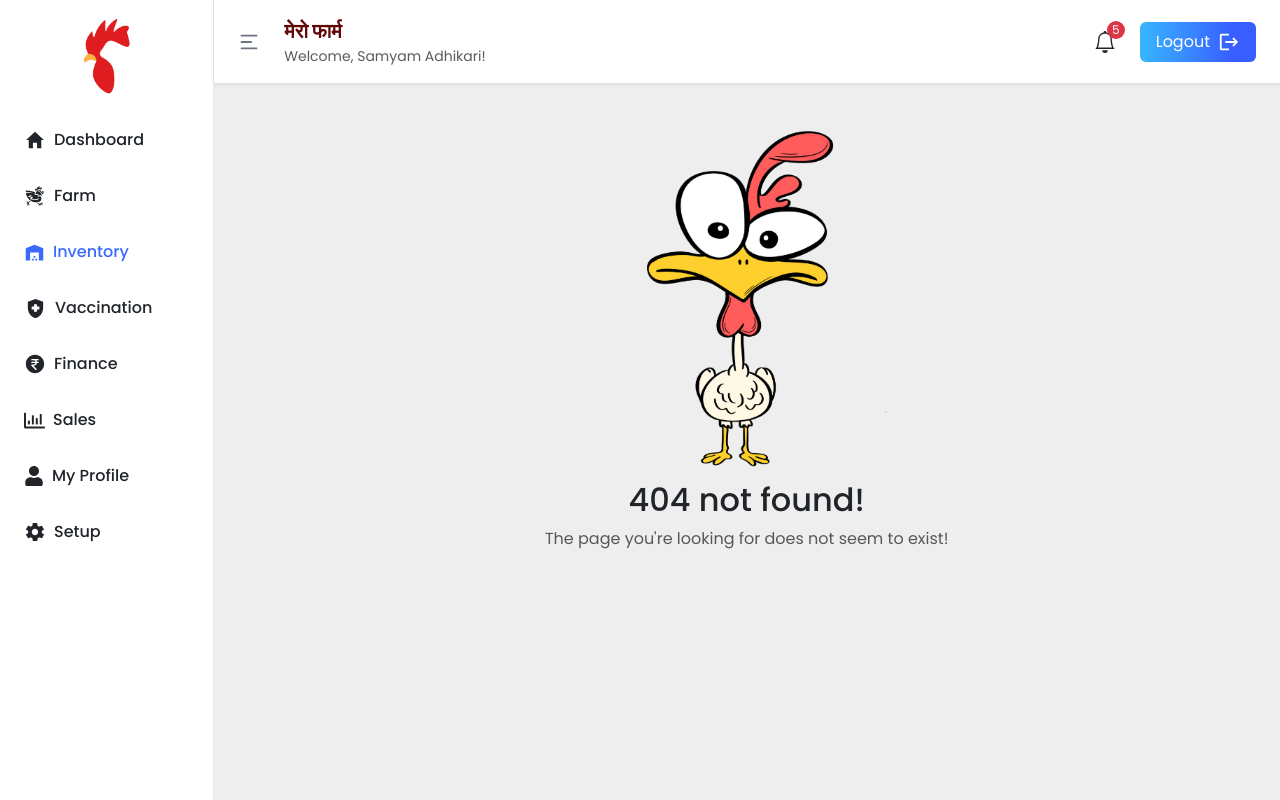
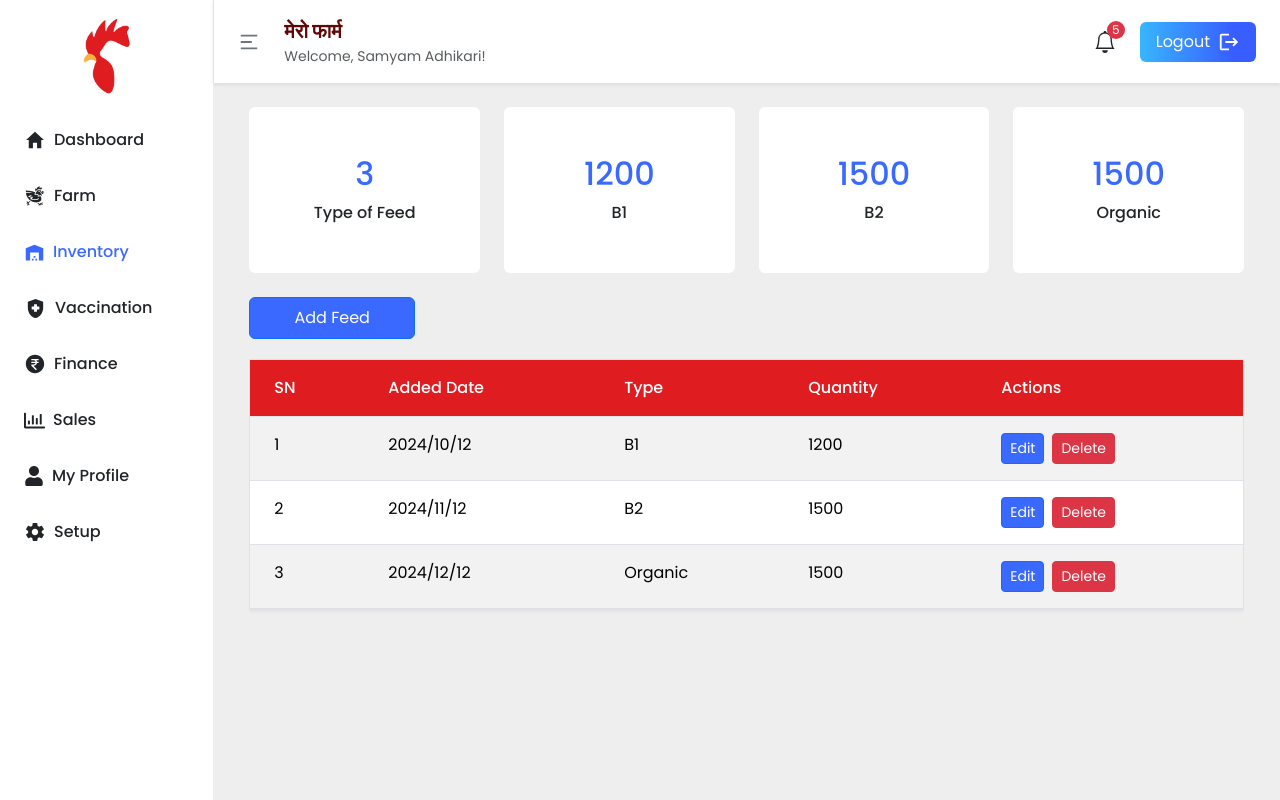
Before and after one commit to shaggy619/Mero-Farm, a React (Vite) app: page /inventory in a window 1280 px wide. Before the commit this address had no page. Built offline with nearby package versions, Linux system fonts and the light colour scheme.

Commit message:
Added inventory section

```diff
--- a/src/Dashboard/Dashboard.jsx
+++ b/src/Dashboard/Dashboard.jsx
@@ -5,6 +5,7 @@ import Home from "./Home";
 import Error from "./Error";
 import Farm from "./Farm";
 import { useAppContext } from "../context/AppContext";
+import Inventory from "./Inventory";
 const Dashboard = () => {
   const { toogle } = useAppContext();
   return (
@@ -22,6 +23,7 @@ const Dashboard = () => {
             <Routes>
               <Route path="/dashboard" element={<Home />} />
               <Route path="/farm" element={<Farm />} />
+              <Route path="/inventory" element={<Inventory />} />
 
               <Route path="*" element={<Error />} />
             </Routes>
--- a/src/Dashboard/Farm.jsx
+++ b/src/Dashboard/Farm.jsx
@@ -1,5 +1,5 @@
 import React, { useState } from "react";
-import DemoTable from "../components/Table";
+import FarmTable from "../components/FarmTable";
 import Button from "react-bootstrap/Button";
 import Modal from "react-bootstrap/Modal";
 
@@ -10,11 +10,11 @@ const Farm = () => {
   const handleShow = () => setShow(true);
   return (
     <div className="container">
-      <div className="row mx-1 mt-3 align-items-center justify-content-between gap-3">
+      <div className="row mx-2 mt-3 align-items-center justify-content-between gap-3">
         <div className="col-md-6">
           <input
             type="text"
-            className="form-control py-2"
+            className="form-control py-2 shadow-sm"
             placeholder="Search by Batch ID"
           />
         </div>
@@ -76,7 +76,7 @@ const Farm = () => {
         </Modal.Footer>
       </Modal>
 
-      <DemoTable />
+      <FarmTable />
     </div>
   );
 };
--- /dev/null
+++ b/src/Dashboard/Inventory.jsx
@@ -0,0 +1,83 @@
+import React, { useState } from "react";
+import { Button, Modal } from "react-bootstrap";
+import FeedTable from "../components/FeedTable";
+
+const Inventory = () => {
+  const [show, setShow] = useState(false);
+
+  const handleClose = () => setShow(false);
+  const handleShow = () => setShow(true);
+  return (
+    <section className="px-4 px-md-5 pb-4">
+      <div className=" py-4">
+        <div className="row gap-3 gap-md-4 align-items-center justify-content-center d-flex text-center">
+          <div className="col-12 col-md bg-white rounded p-4 py-5 d-flex flex-column align-items-center justify-content-center">
+            <h2 className="primary-color">3</h2>
+            <div className="fw-medium">Type of Feed</div>
+          </div>
+          <div className="col-12 col-md bg-white rounded p-4 py-5 d-flex flex-column align-items-center justify-content-center">
+            <h2 className="primary-color">1200</h2>
+            <div className="fw-medium">B1</div>
+          </div>
+          <div className="col-12 col-md bg-white rounded p-4 py-5 d-flex flex-column align-items-center justify-content-center">
+            <h2 className="primary-color">1500</h2>
+            <div className="fw-medium">B2</div>
+          </div>
+          <div className="col-12 col-md bg-white rounded p-4 py-5 d-flex flex-column align-items-center justify-content-center">
+            <h2 className="primary-color">1500</h2>
+            <div className="fw-medium">Organic</div>
+          </div>
+        </div>
+        <div className="row ">
+          <Button
+            variant="primary"
+            onClick={handleShow}
+            className="btn primary-background text-white col-12 col-md-4 col-lg-2 py-2 me-2 mt-4 mb-1"
+          >
+            Add Feed
+          </Button>
+          <Modal show={show} onHide={handleClose}>
+            <Modal.Header closeButton>
+              <Modal.Title>Add Feed in the Inventory</Modal.Title>
+            </Modal.Header>
+            <Modal.Body>
+              <form>
+                <div className="form-group">
+                  <label htmlFor="date" className="col-form-label">
+                    Added Date:
+                  </label>
+                  <input type="date" className="form-control" id="date" />
+                </div>
+                <div className="form-group">
+                  <label htmlFor="quantity" className="col-form-label">
+                    Quantity in KG:
+                  </label>
+                  <input type="text" className="form-control" id="quantity" />
+                </div>
+                <div className="form-group">
+                  <label htmlFor="feed-type" className="col-form-label">
+                    Feed Type:
+                  </label>
+                  <input type="text" className="form-control" id="feed-type" />
+                </div>
+              </form>
+            </Modal.Body>
+            <Modal.Footer>
+              <Button variant="secondary" onClick={handleClose}>
+                Close
+              </Button>
+              <Button variant="primary" onClick={handleClose}>
+                Save Changes
+              </Button>
+            </Modal.Footer>
+          </Modal>
+          <div>
+            <FeedTable />
+          </div>
+        </div>
+      </div>
+    </section>
+  );
+};
+
+export default Inventory;
--- a/src/components/Table.jsx
+++ b/src/components/FarmTable.jsx
@@ -184,7 +184,7 @@ const columns = [
 ];
 
 // Table component
-const TableDemo = () => {
+const FarmTable = () => {
   // Initialize the table instance using `useReactTable`
   const table = useReactTable({
     data,
@@ -192,9 +192,9 @@ const TableDemo = () => {
   });
 
   return (
-    <div className="container mt-3">
-      <div className="table-responsive border">
-        <table className="table table-striped">
+    <div className="mx-2 mt-3">
+      <div className="table-responsive">
+        <table className="table table-striped border">
           <thead>
             <tr>
               {columns.map((column) => (
@@ -229,4 +229,4 @@ const TableDemo = () => {
   );
 };
 
-export default TableDemo;
+export default FarmTable;
--- /dev/null
+++ b/src/components/FeedTable.jsx
@@ -0,0 +1,115 @@
+import React from "react";
+import { Button } from "react-bootstrap";
+import { useReactTable } from "@tanstack/react-table";
+
+// Handle Edit
+const handleEdit = (rowData) => {
+  console.log("Editing:", rowData);
+};
+
+// Handle Delete
+const handleDelete = (rowData) => {
+  console.log("Deleting:", rowData);
+};
+// Dummy data
+const data = [
+  {
+    id: 1,
+    addedDate: "2024/10/12",
+    type: "B1",
+    quantity: 1200,
+  },
+
+  {
+    id: 2,
+    addedDate: "2024/11/12",
+    type: "B2",
+    quantity: 1500,
+  },
+
+  {
+    id: 3,
+    addedDate: "2024/12/12",
+    type: "Organic",
+    quantity: 1500,
+  },
+];
+
+// Column configuration
+const columns = [
+  { header: "SN", accessorKey: "id" },
+  { header: "Added Date", accessorKey: "addedDate" },
+  { header: "Type", accessorKey: "type" },
+  { header: "Quantity", accessorKey: "quantity" },
+
+  {
+    header: "Actions",
+    accessorKey: "action",
+    cell: ({ row }) => (
+      <div className="d-flex">
+        <Button
+          size="sm"
+          className="me-2 primary-background"
+          onClick={() => handleEdit(row.original)}
+        >
+          Edit
+        </Button>
+        <Button
+          variant="danger"
+          size="sm"
+          onClick={() => handleDelete(row.original)}
+        >
+          Delete
+        </Button>
+      </div>
+    ),
+  },
+];
+
+// Table component
+const FeedTable = () => {
+  // Initialize the table instance using `useReactTable`
+  const table = useReactTable({
+    data,
+    columns,
+  });
+
+  return (
+    <div className=" mt-3">
+      <div className="table-responsive ">
+        <table className="table table-striped border shadow-sm">
+          <thead>
+            <tr>
+              {columns.map((column) => (
+                <th
+                  key={column.accessorKey}
+                  className="fw-medium red-background text-white px-4 py-3"
+                >
+                  {column.header}
+                </th>
+              ))}
+            </tr>
+          </thead>
+          <tbody>
+            {data.map((row, rowIndex) => (
+              <tr key={rowIndex}>
+                {columns.map((column) => (
+                  <td
+                    key={column.accessorKey || column.header}
+                    className="px-4 py-3"
+                  >
+                    {column.cell
+                      ? column.cell({ row })
+                      : row[column.accessorKey]}
+                  </td>
+                ))}
+              </tr>
+            ))}
+          </tbody>
+        </table>
+      </div>
+    </div>
+  );
+};
+
+export default FeedTable;
```
